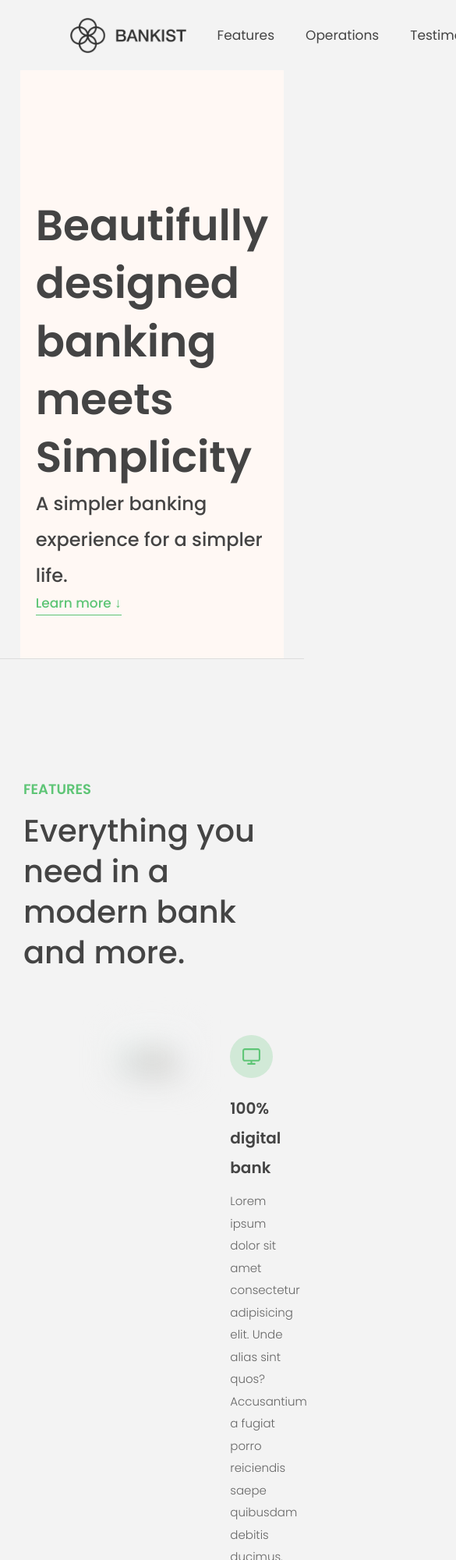
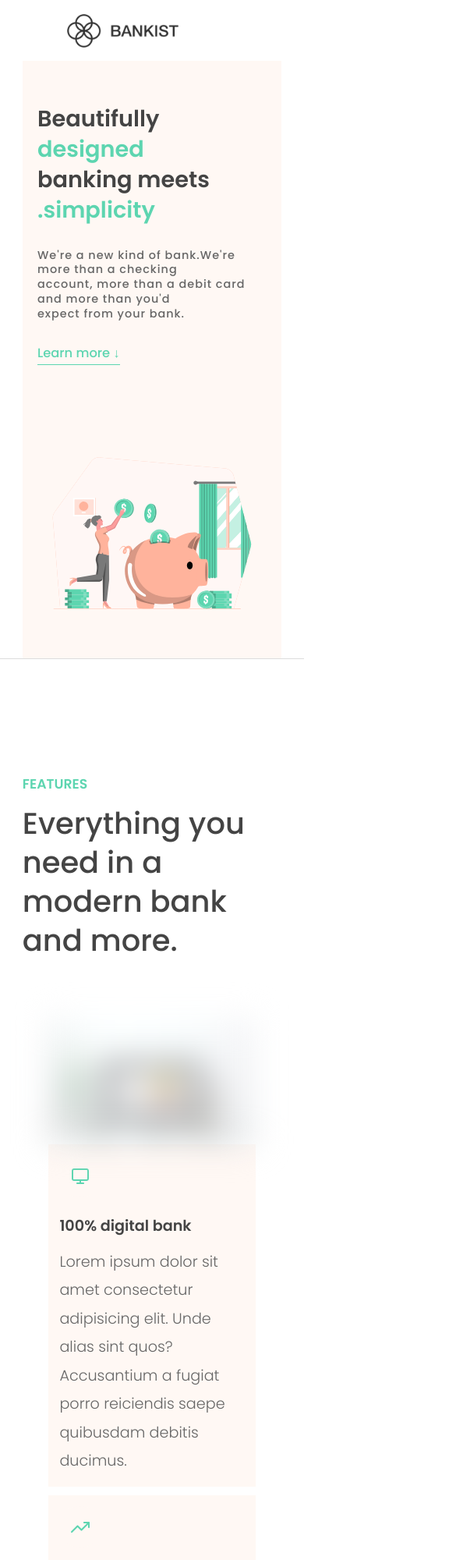
Before and after one commit to Kwame007/Bankist-website-rebuild, a plain HTML site: page index.html in a window 390 px wide. Shown: the top 2000 px of the page at 78% size, 585 px wide, since content can reach past the window. Drawn offline with Linux system fonts and the light colour scheme.

Commit message:
add media queries

```diff
--- a/index.html
+++ b/index.html
@@ -43,14 +43,18 @@
       <div class="header__title">
         <div>
           <h1>
-            Beautifully designed
+            Beautifully <span class="highlight">designed</span>
             <!-- Green highlight effect -->
             <br />
-            <span class="highlight">banking meets</span>
+            banking meets
             <br />
-            <span class="highlight">Simplicity</span>
+            <span class="highlight">.simplicity</span>
           </h1>
-          <h4>A simpler banking experience for a simpler life.</h4>
+          <p>
+            We're a new kind of bank.We're more than a checking <br />account,
+            more than a debit card and more than you'd <br />expect from your
+            bank.
+          </p>
           <button class="btn--text btn--scroll-to">
             Learn more &DownArrow;
           </button>
@@ -72,13 +76,14 @@
       </div>
 
       <div class="features">
+        <div class="features__feature">
           <img
             src="img/digital-lazy.jpg"
             data-src="img/digital.jpg"
             alt="Computer"
             class="features__img lazy-img"
           />
-        <div class="features__feature">
+          <div>
             <div class="features__icon">
               <svg>
                 <use xlink:href="img/icons.svg#icon-monitor"></use>
@@ -86,13 +91,15 @@
             </div>
             <h5 class="features__header">100% digital bank</h5>
             <p>
-            Lorem ipsum dolor sit amet consectetur adipisicing elit. Unde alias
-            sint quos? Accusantium a fugiat porro reiciendis saepe quibusdam
-            debitis ducimus.
+              Lorem ipsum dolor sit amet consectetur adipisicing elit. Unde
+              alias sint quos? Accusantium a fugiat porro reiciendis saepe
+              quibusdam debitis ducimus.
             </p>
+          </div>
         </div>
 
         <div class="features__feature">
+          <div>
             <div class="features__icon">
               <svg>
                 <use xlink:href="img/icons.svg#icon-trending-up"></use>
@@ -111,14 +118,16 @@
             alt="Plant"
             class="features__img lazy-img"
           />
+        </div>
 
+        <div class="features__feature">
           <img
             src="img/card-lazy.jpg"
             data-src="img/card.jpg"
             alt="Credit card"
             class="features__img lazy-img"
           />
-        <div class="features__feature">
+          <div>
             <div class="features__icon">
               <svg>
                 <use xlink:href="img/icons.svg#icon-credit-card"></use>
@@ -130,6 +139,7 @@
               eveniet consequatur odit quam quos possimus assumenda dicta fuga
               inventore ab.
             </p>
+          </div>
         </div>
       </div>
     </section>
--- a/style.css
+++ b/style.css
@@ -1,7 +1,7 @@
 /* The page is NOT responsive. You can implement responsiveness yourself if you wanna have some fun 😃 */
 
 :root {
-  --color-primary: #5ec576;
+  --color-primary: #5dd5b0;
   --color-secondary: #ffcb03;
   --color-tertiary: #ff585f;
   --color-primary-darker: #4bbb7d;
@@ -21,7 +21,7 @@
 }
 
 html {
-  font-size: 62.5%;
+  font-size: 60%;
   box-sizing: border-box;
 }
 
@@ -30,7 +30,7 @@ body {
   font-weight: 300;
   color: #444;
   line-height: 1.9;
-  background-color: #f3f3f3;
+  background-color: #fff;
 }
 
 /* GENERAL ELEMENTS */
@@ -181,58 +181,42 @@ img {
 
 .header__title {
   display: grid;
+  grid-template-columns: repeat(2, 1fr);
   justify-content: center;
   align-items: center;
-  flex: 1;
   background: #fff8f4;
   height: 100%;
 }
 .header__title div {
   padding: 2rem;
-  transform: translateY(120px);
 }
 
 h1 {
-  font-size: 5.5rem;
+  font-size: 5rem;
   line-height: 1.35;
 }
 
-h4 {
-  font-size: 2.4rem;
+.header__title p {
+  font-size: 1.5rem;
   font-weight: 500;
+  letter-spacing: 1px;
+  margin: 1.5rem 0;
 }
 
 .header__img {
   width: 100%;
-  grid-column: 2 / 3;
-  grid-row: 1 / span 4;
-  transform: translateY(-6rem);
 }
 
 .highlight {
-  position: relative;
+  color: #5dd5b0;
 }
-
-/* .highlight::after {
-  display: block;
-  content: '';
-  position: absolute;
-  bottom: 0;
-  left: 0;
-  height: 100%;
-  width: 100%;
-  z-index: -1;
-  opacity: 0.7;
-  transform: scale(1.07, 1.05) skewX(-15deg);
-  background-image: var(--gradient-primary);
-} */
 
 /* FEATURES */
 .features {
   display: grid;
-  grid-template-columns: 1fr 1fr;
-  gap: 4rem;
-  margin: 0 12rem;
+  grid-template-columns: 1fr;
+  /* gap: 2rem; */
+  margin: 0 5rem;
 }
 
 .features__img {
@@ -240,12 +224,24 @@ h4 {
 }
 
 .features__feature {
+  display: grid;
+  grid-template-columns: repeat(2, 1fr);
+  justify-content: center;
+  align-items: center;
   align-self: center;
   justify-self: center;
-  width: 70%;
-  font-size: 1.5rem;
+  width: 80%;
+  font-size: 2rem;
 }
-
+.features__feature div {
+  display: flex;
+  flex-direction: column;
+  justify-content: flex-start;
+  align-items: flex-start;
+  background: #fff8f4;
+  min-height: 100%;
+  padding: 1.5rem;
+}
 .features__icon {
   display: flex;
   align-items: center;
@@ -272,8 +268,7 @@ h4 {
 .operations {
   max-width: 100rem;
   margin: 12rem auto 0 auto;
-
-  background-color: #fff;
+  background-color: #fff8f4;
 }
 
 .operations__tab-container {
@@ -671,3 +666,46 @@ h4 {
   font-size: 1.5rem;
   font-weight: 400;
 }
+
+@media (max-width: 968px) {
+  .nav__links {
+    display: none;
+  }
+  .header__title {
+    grid-template-columns: 1fr;
+  }
+  .features {
+    grid-template-columns: 1fr;
+    gap: 1px;
+    margin: 0;
+  }
+  .features__feature {
+    grid-template-columns: 1fr;
+    margin-bottom: 1rem;
+  }
+}
+@media (max-width: 540px) {
+  h1 {
+    font-size: 3rem;
+  }
+  .header__title p {
+    margin: 3rem 0;
+    line-height: 1.3;
+    /* letter-spacing: .5px; */
+  }
+  .operations__tab-container button {
+    display: none;
+  }
+  .operations__content {
+    display: flex;
+    flex-direction: column;
+    justify-content: center;
+    padding: 1rem;
+    margin-bottom: 1rem;
+  }
+  .footer__nav {
+    display: grid;
+    grid-template-columns: repeat(2, 1fr);
+    gap: 1rem;
+  }
+}
```
Lines whose indentation alone changed are shown as unchanged.
